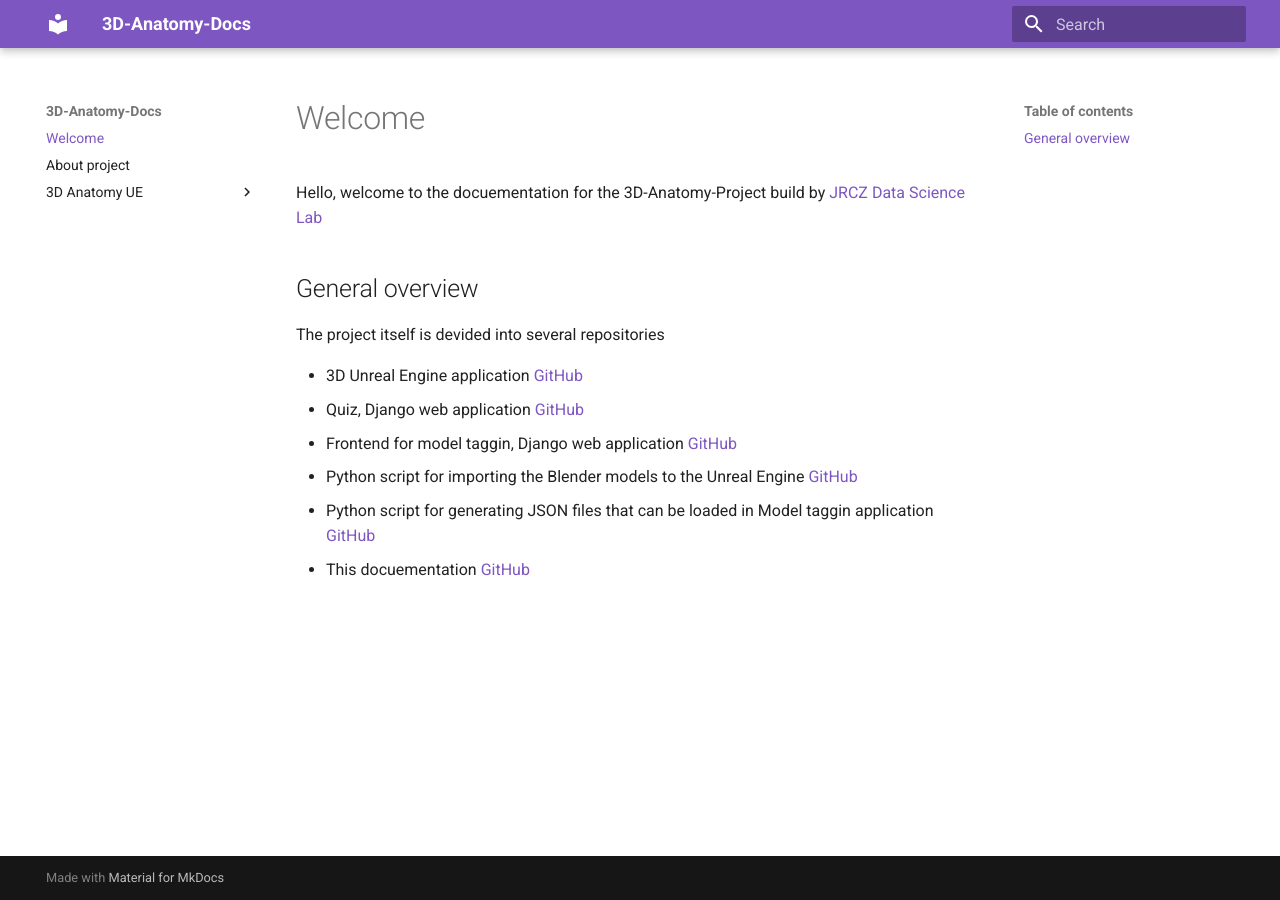
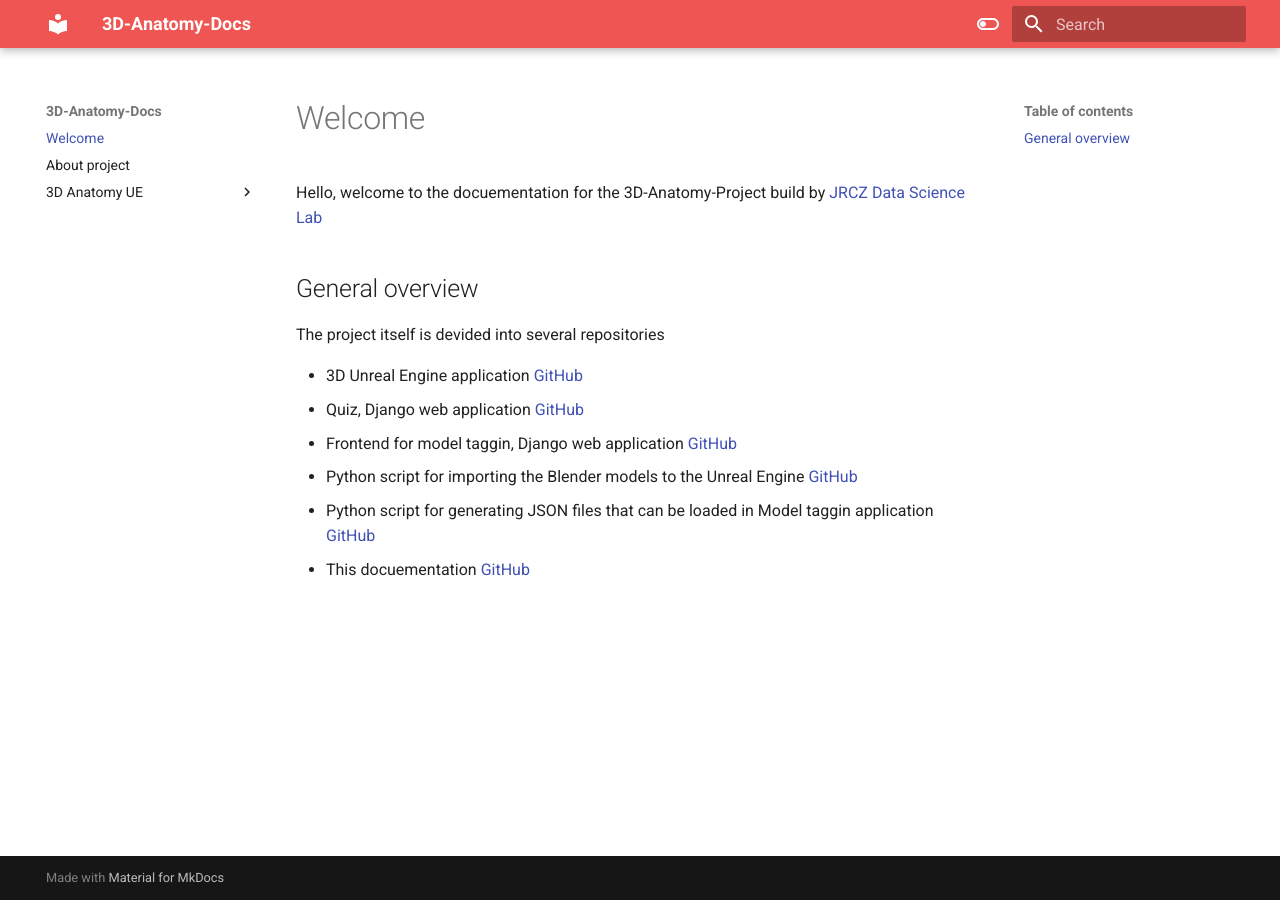
Before and after one commit to jrcz-data-science-lab/VirtualAnatomy-Documentation, an MkDocs documentation site: the page built from docs/index.md, in a window 1280 px wide. Built offline with MkDocs 1.6.1 and Material for MkDocs 9.7.7, drawn with Linux system fonts in a browser that asks for light colours.

Commit message:
kawai theme

```diff
--- a/mkdocs.yml
+++ b/mkdocs.yml
@@ -3,5 +3,45 @@
 theme:
   name: material
   palette:
-    primary: deep-purple
+  - scheme: red
+    primary: red
+    accent: red
+    toggle:
+      icon: material/toggle-switch-off-outline
+      name: Switch to dark mode
+  - scheme: orange
+    primary: deep-orange
+    accent: orange
+    toggle:
+      icon: material/toggle-switch
+      name: Switch to light mode
+  - scheme: yellow
+    primary: yellow
+    accent: yellow
+    toggle:
+      icon: material/weather-sunny
+      name: Switch to dark mode
+  - scheme: green
+    primary: green
+    accent: green
+    toggle:
+      icon: material/weather-night
+      name: Switch to light mode
+  - scheme: light-blue
+    primary: light-blue
+    accent: light-blue
+    toggle:
+      icon: material/eye-outline
+      name: Switch to light mode
+  - scheme: indigo
+    primary: indigo
     accent: indigo
+    toggle:
+      icon: material/eye
+      name: Switch to light mode
+  - scheme: purple
+    primary: purple
+    accent: purple
+    toggle:
+      icon: material/lightbulb-outline
+      name: Switch to light mode
```
